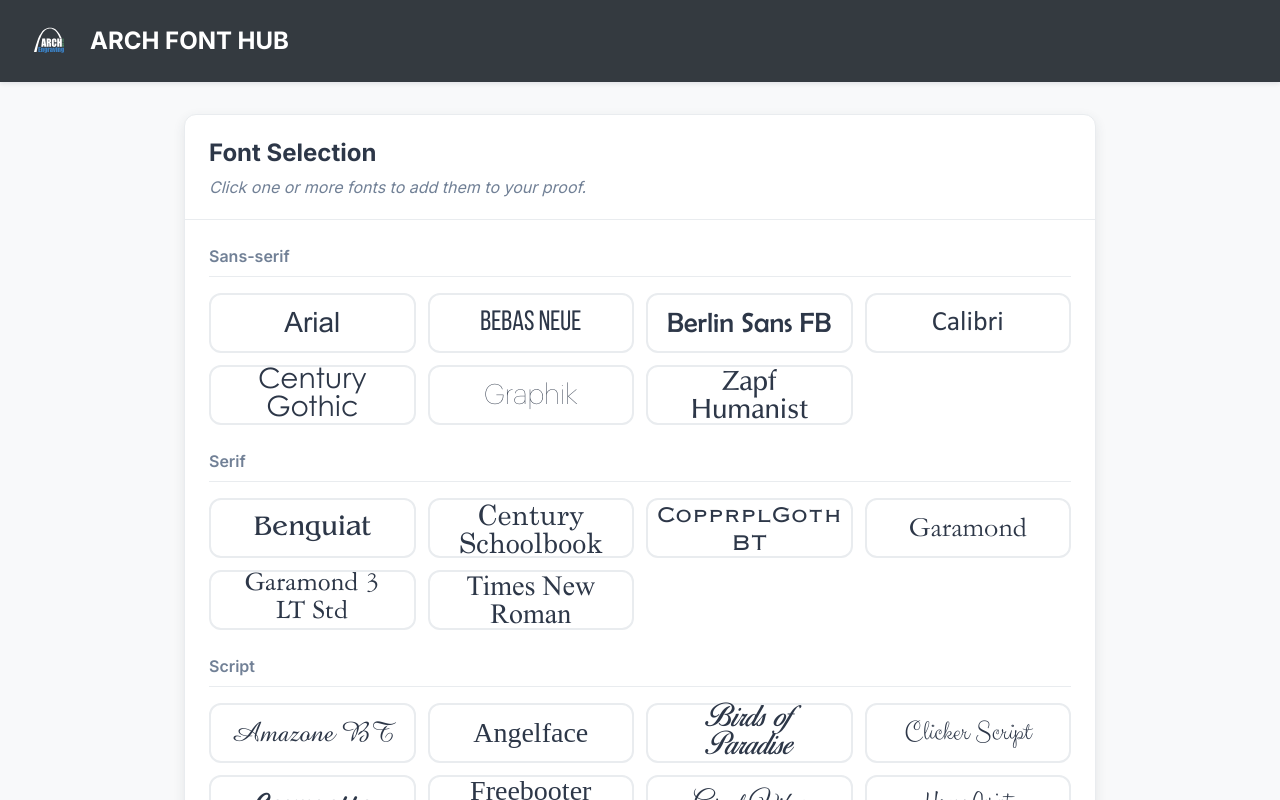
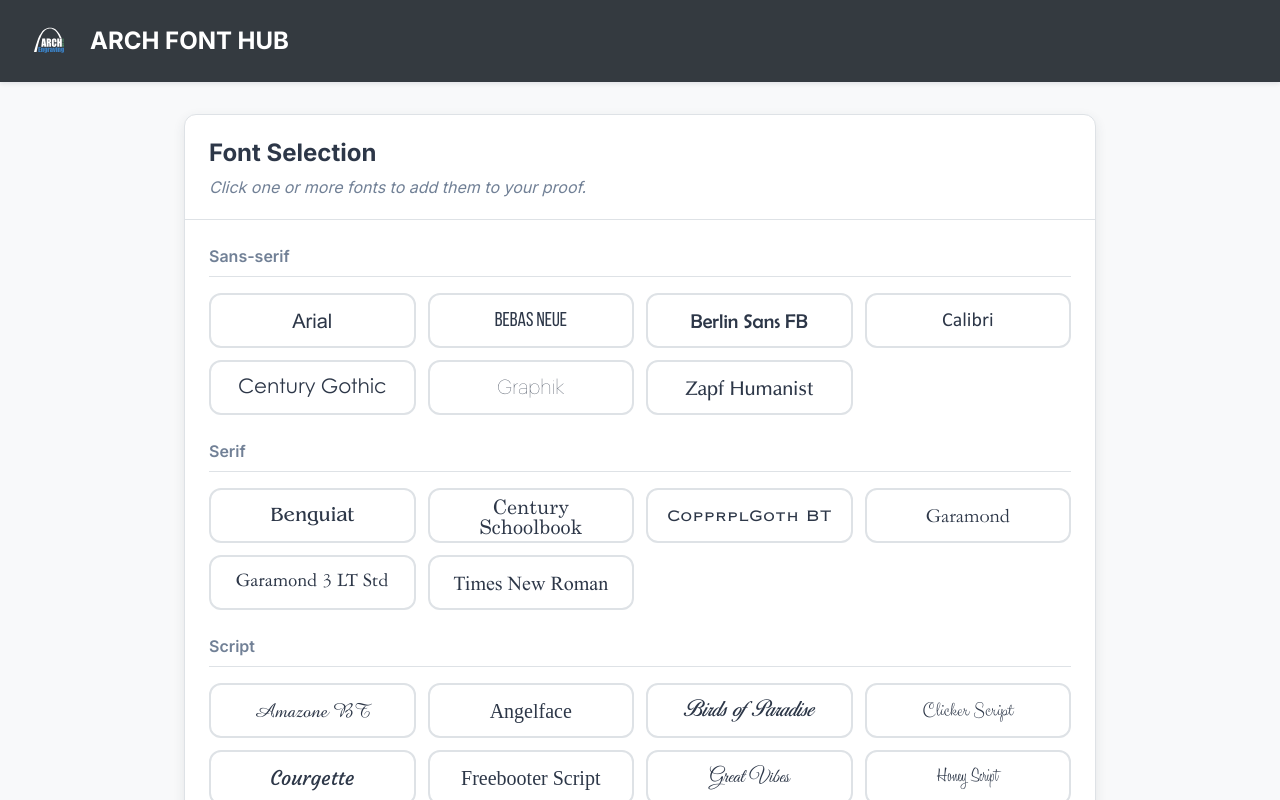
Before and after one commit to Arch-Tom/archfonthub, a React (Vite) app: page / in a window 1280 px wide. Shown: the top 800 px of the page. Built offline with nearby package versions, Linux system fonts and the light colour scheme; a web font is replaced by a local one.

Commit message:
Style updates

```diff
--- a/src/App.css
+++ b/src/App.css
@@ -1,16 +1,16 @@
 :root {
     --bg-main: #f8f9fa;
     --bg-card: #ffffff;
-    --border-color: #e9ecef;
+    --border-color: #dee2e6;
     --shadow-color: rgba(45, 55, 72, 0.1);
     --text-primary: #2d3748;
     --text-secondary: #718096;
-    --accent-color: #38a169; /* Sage Green */
-    --accent-hover: #2f855a;
-    --accent-light: #e6f6f0;
+    --accent-color: #0d6efd; /* New Blue Accent */
+    --accent-hover: #0b5ed7;
+    --accent-light: #e7f1ff;
     --accent-text: #ffffff;
-    --danger: #e53e3e;
-    --success: #38a169;
+    --danger: #dc3545;
+    --success: #198754;
     --radius: 0.75rem;
 }
 
@@ -36,7 +36,7 @@
 }
 
 .header-logo {
-    height: 50px; /* Increased logo size */
+    height: 50px;
 }
 
 .app-header h1 {
@@ -52,7 +52,7 @@
     padding: 2rem 1.5rem;
     display: flex;
     flex-direction: column;
-    gap: 2rem;
+    gap: 1.5rem; /* Tightened Spacing */
 }
 
 .card {
@@ -113,11 +113,13 @@
     border: 2px solid var(--border-color);
     border-radius: var(--radius);
     padding: 0 1rem;
-    height: 60px;
-    font-size: 1.75rem;
+    height: 55px;
+    font-size: 1.25rem; /* Reduced Font Size */
     line-height: 1;
     cursor: pointer;
     transition: all 0.2s ease;
+    overflow: hidden;
+    text-align: center;
 }
 
     .font-button:hover {
@@ -168,6 +170,7 @@
         outline: 2px solid var(--accent-color);
         border-color: var(--accent-color);
     }
+
 
 /* --- Live Preview --- */
 .preview-controls {
@@ -293,8 +296,8 @@
 
 .submit-button-logo {
     height: 36px;
+    filter: brightness(0) invert(1);
 }
-/* Increased logo size */
 
 /* --- Modals and Toasts --- */
 .modal-overlay {
```
